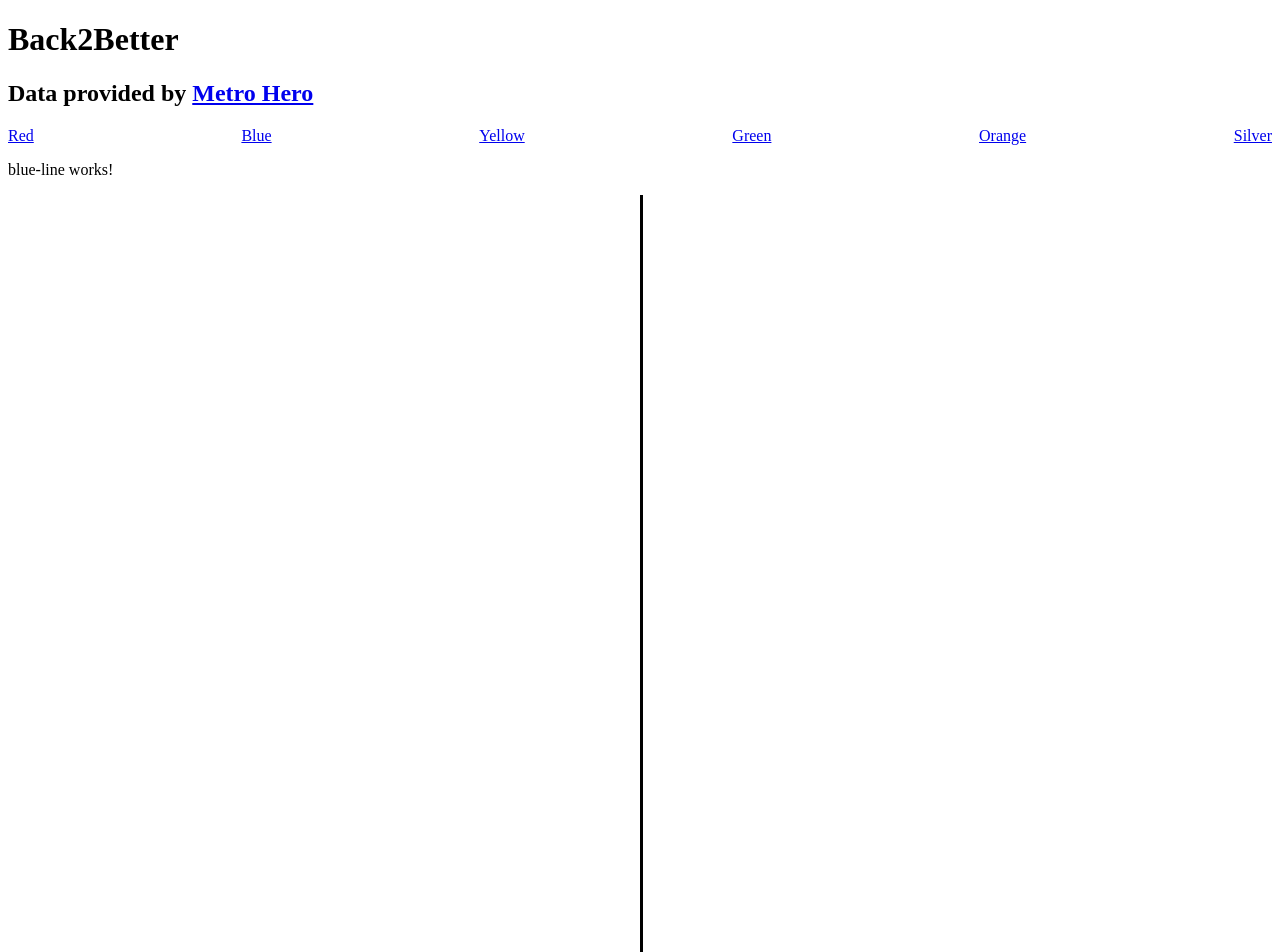
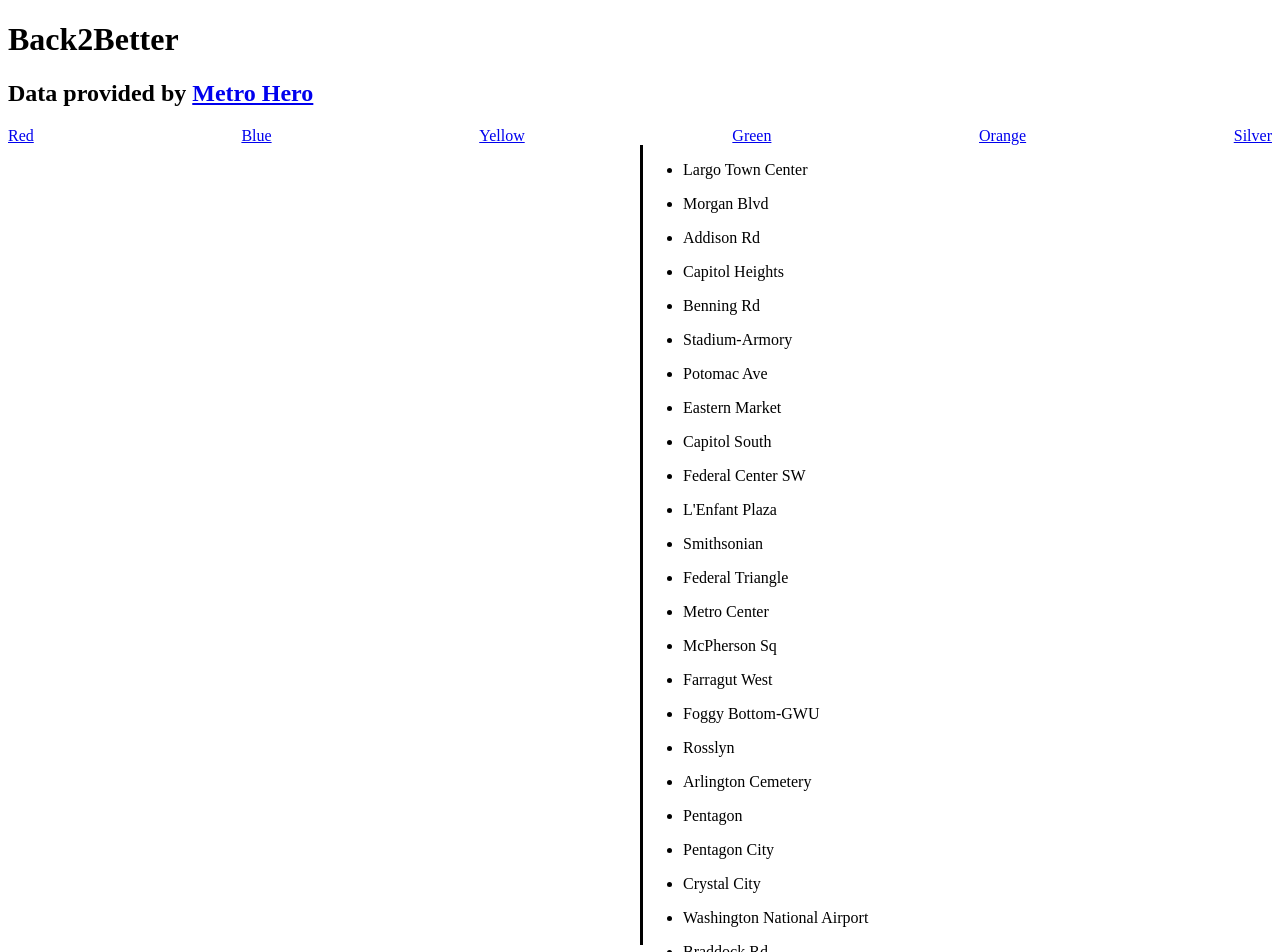
Before and after one commit to ggamb/Back2BetterAngular, an Angular app: page /blue in a window 1280 px wide. Shown: the top 952 px of the page. Built offline with nearby package versions, Linux system fonts and the light colour scheme.

Commit message:
added stations for all lines

```diff
--- a/src/app/blue-line/blue-line.component.html
+++ b/src/app/blue-line/blue-line.component.html
@@ -1,2 +1,7 @@
-<p>blue-line works!</p>
-<div class = "vertical"></div>
+<div class = "vertical">
+    <ul>
+        <li *ngFor="let stations of blueLineStations | stationFilter: filterArgs">
+            <p>{{stations.name}}</p>
+        </li>
+    </ul>
+</div>
--- a/src/app/blue-line/blue-line.component.ts
+++ b/src/app/blue-line/blue-line.component.ts
@@ -1,4 +1,6 @@
 import { Component, OnInit } from '@angular/core';
+import { Station } from '../../station';
+import {STATIONS} from '../../stations-list'
 
 @Component({
   selector: 'app-blue-line',
@@ -7,6 +9,10 @@ import { Component, OnInit } from '@angular/core';
 })
 export class BlueLineComponent implements OnInit {
 
+  blueLineStations: Station[] = STATIONS;
+
+  filterArgs = {line: 'blue'}
+
   constructor() { }
 
   ngOnInit(): void {
--- a/src/app/green-line/green-line.component.html
+++ b/src/app/green-line/green-line.component.html
@@ -1,2 +1,7 @@
-<p>green-line works!</p>
-<div class = "vertical"></div>
+<div class = "vertical">
+    <ul>
+        <li *ngFor="let stations of greenLineStations | stationFilter: filterArgs">
+            <p>{{stations.name}}</p>
+        </li>
+    </ul>
+</div>
--- a/src/app/green-line/green-line.component.ts
+++ b/src/app/green-line/green-line.component.ts
@@ -1,4 +1,6 @@
 import { Component, OnInit } from '@angular/core';
+import { Station } from '../../station';
+import {STATIONS} from '../../stations-list'
 
 @Component({
   selector: 'app-green-line',
@@ -7,6 +9,10 @@ import { Component, OnInit } from '@angular/core';
 })
 export class GreenLineComponent implements OnInit {
 
+  greenLineStations: Station[] = STATIONS;
+
+  filterArgs = {line: 'green'}
+
   constructor() { }
 
   ngOnInit(): void {
--- a/src/app/orange-line/orange-line.component.html
+++ b/src/app/orange-line/orange-line.component.html
@@ -1,2 +1,7 @@
-<p>orange-line works!</p>
-<div class = "vertical"></div>
+<div class = "vertical">
+    <ul>
+        <li *ngFor="let stations of orangeLineStations | stationFilter: filterArgs">
+            <p>{{stations.name}}</p>
+        </li>
+    </ul>
+</div>
--- a/src/app/orange-line/orange-line.component.ts
+++ b/src/app/orange-line/orange-line.component.ts
@@ -1,4 +1,6 @@
 import { Component, OnInit } from '@angular/core';
+import { Station } from '../../station';
+import {STATIONS} from '../../stations-list';
 
 @Component({
   selector: 'app-orange-line',
@@ -7,6 +9,10 @@ import { Component, OnInit } from '@angular/core';
 })
 export class OrangeLineComponent implements OnInit {
 
+  orangeLineStations: Station[] = STATIONS;
+
+  filterArgs = {line: 'orange'}
+
   constructor() { }
 
   ngOnInit(): void {
--- a/src/app/silver-line/silver-line.component.html
+++ b/src/app/silver-line/silver-line.component.html
@@ -1,2 +1,7 @@
-<p>silver-line works!</p>
-<div class = "vertical"></div>
+<div class = "vertical">
+    <ul>
+        <li *ngFor="let stations of silverLineStations | stationFilter: filterArgs">
+            <p>{{stations.name}}</p>
+        </li>
+    </ul>
+</div>
--- a/src/app/silver-line/silver-line.component.ts
+++ b/src/app/silver-line/silver-line.component.ts
@@ -1,4 +1,7 @@
 import { Component, OnInit } from '@angular/core';
+import { Station } from '../../station';
+import {STATIONS} from '../../stations-list'
+
 
 @Component({
   selector: 'app-silver-line',
@@ -7,6 +10,10 @@ import { Component, OnInit } from '@angular/core';
 })
 export class SilverLineComponent implements OnInit {
 
+  silverLineStations: Station[] = STATIONS;
+
+  filterArgs = {line: 'silver'}
+
   constructor() { }
 
   ngOnInit(): void {
--- a/src/app/yellow-line/yellow-line.component.html
+++ b/src/app/yellow-line/yellow-line.component.html
@@ -1,6 +1,7 @@
-<p>yellow-line works!</p>
 <div class = "vertical">
-
-
-
+    <ul>
+        <li *ngFor="let stations of yellowLineStations | stationFilter: filterArgs">
+            <p>{{stations.name}}</p>
+        </li>
+    </ul>
 </div>
--- a/src/app/yellow-line/yellow-line.component.ts
+++ b/src/app/yellow-line/yellow-line.component.ts
@@ -1,4 +1,6 @@
 import { Component, OnInit } from '@angular/core';
+import { Station } from '../../station';
+import {STATIONS} from '../../stations-list'
 
 @Component({
   selector: 'app-yellow-line',
@@ -7,6 +9,10 @@ import { Component, OnInit } from '@angular/core';
 })
 export class YellowLineComponent implements OnInit {
 
+  yellowLineStations: Station[] = STATIONS;
+
+  filterArgs = {line: 'yellow'}
+
   constructor() { }
 
   ngOnInit(): void {
--- a/src/stations-list.ts
+++ b/src/stations-list.ts
@@ -1,6 +1,27 @@
 import { Station } from "./station";
 
 export const STATIONS: Station[] = [
+    {line: 'green yellow', name: 'Greenbelt'},
+    {line: 'green yellow', name: 'College Park-U of Md'},
+    {line: 'green yellow', name: "Prince George's Plaza"},
+    {line: 'green yellow', name: 'West Hyayysville'},
+    {line: 'green yellow', name: 'Fort Totten'},
+    {line: 'green yellow', name: 'Georgia Ave-Petworth'},
+    {line: 'green yellow', name: 'Columbia Heights'},
+    {line: 'green yellow', name: 'U St'},
+    {line: 'green yellow', name: 'Shaw-Howard U'},
+    {line: 'green yellow', name: 'Mt Vernon Sq'},
+    {line: 'green yellow', name: 'Gallery Place'},
+    {line: 'green yellow', name: 'Archives'},
+    {line: 'green yellow', name: "L'Enfant Plaza"},
+    {line: 'green', name: 'Waterfront'},
+    {line: 'green', name: 'Navy Yard-Ballpark'},
+    {line: 'green', name: 'Anacostia'},
+    {line: 'green', name: 'Congress Heights'},
+    {line: 'green', name: 'Southern Ave'},
+    {line: 'green', name: 'Naylor Rd'},
+    {line: 'green', name: 'Suitland'},
+    {line: 'green', name: 'Branch Ave'},
     {line: 'red', name: 'Glenmont'},
     {line: 'red', name: 'Wheaton'},
     {line: 'red', name: 'Forest Glen'},
@@ -26,7 +47,54 @@ export const STATIONS: Station[] = [
     {line: 'red', name: 'White Flint'},
     {line: 'red', name: 'Twinbrook'},
     {line: 'red', name: 'Rockville'},
-    {line: 'red', name: 'Shady Grove'}
+    {line: 'red', name: 'Shady Grove'},
+    {line: 'orange', name: 'New Carrollton'},
+    {line: 'orange', name: 'Landover'},
+    {line: 'orange', name: 'Cheverly'},
+    {line: 'orange', name: 'Deanwood'},
+    {line: 'orange', name: 'Minnesota Ave'},
+    {line: 'blue silver', name: 'Largo Town Center'},
+    {line: 'blue silver', name: 'Morgan Blvd'},
+    {line: 'blue silver', name: 'Addison Rd'},
+    {line: 'blue silver', name: 'Capitol Heights'},
+    {line: 'blue silver', name: 'Benning Rd'},
+    {line: 'blue silver orange', name: 'Stadium-Armory'},
+    {line: 'blue silver orange', name: 'Potomac Ave'},
+    {line: 'blue silver orange', name: 'Eastern Market'},
+    {line: 'blue silver orange', name: 'Capitol South'},
+    {line: 'blue silver orange', name: 'Federal Center SW'},
+    {line: 'blue silver orange', name: "L'Enfant Plaza"},
+    {line: 'blue silver orange', name: 'Smithsonian'},
+    {line: 'blue silver orange', name: 'Federal Triangle'},
+    {line: 'blue silver orange', name: 'Metro Center'},
+    {line: 'blue silver orange', name: 'McPherson Sq'},
+    {line: 'blue silver orange', name: 'Farragut West'},
+    {line: 'blue silver orange', name: 'Foggy Bottom-GWU'},
+    {line: 'blue silver orange', name: 'Rosslyn'},
+    {line: 'blue', name: 'Arlington Cemetery'},
+    {line: 'blue yellow', name: 'Pentagon'},
+    {line: 'blue yellow', name: 'Pentagon City'},
+    {line: 'blue yellow', name: 'Crystal City'},
+    {line: 'blue yellow', name: 'Washington National Airport'},
+    {line: 'blue yellow', name: 'Braddock Rd'},
+    {line: 'blue yellow', name: 'King St-Old Town'},
+    {line: 'yellow', name: 'Eisenhower Ave'},
+    {line: 'yellow', name: 'Huntington'},
+    {line: 'blue', name: 'Van Dorn St'},
+    {line: 'blue', name: 'Franconia-Springfield'},
+    {line: 'silver orange', name: 'Court House'},
+    {line: 'silver orange', name: 'Clarendon'},
+    {line: 'silver orange', name: 'Virginia Sq-GMU'},
+    {line: 'silver orange', name: 'Ballston-MU'},
+    {line: 'silver orange', name: 'East Falls Church'},
+    {line: 'silver', name: 'McLean'},
+    {line: 'silver', name: 'Tysons Corner'},
+    {line: 'silver', name: 'Greensboro'},
+    {line: 'silver', name: 'Spring Hill'},
+    {line: 'silver', name: 'Wiehle-Reston East'},
+    {line: 'orange', name: 'West Falls Church'},
+    {line: 'orange', name: 'Dunn Loring'},
+    {line: 'orange', name: 'Vienna'},
 
 
 ];
```
